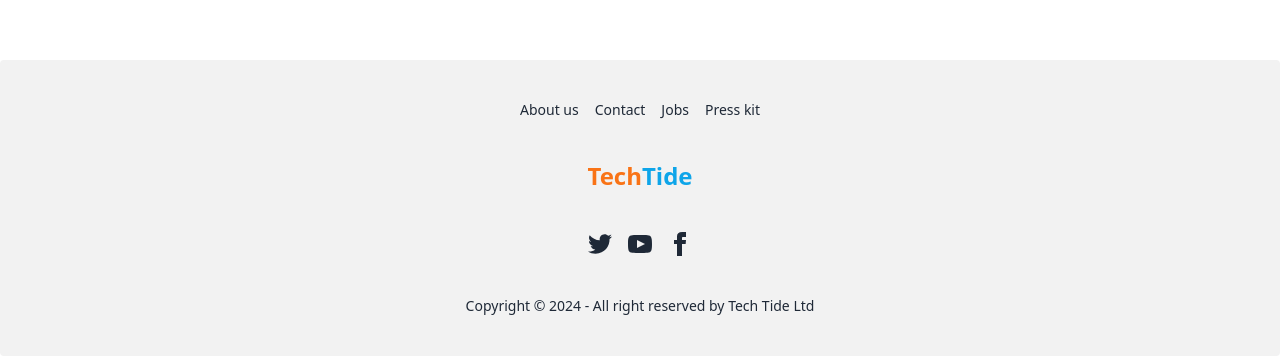
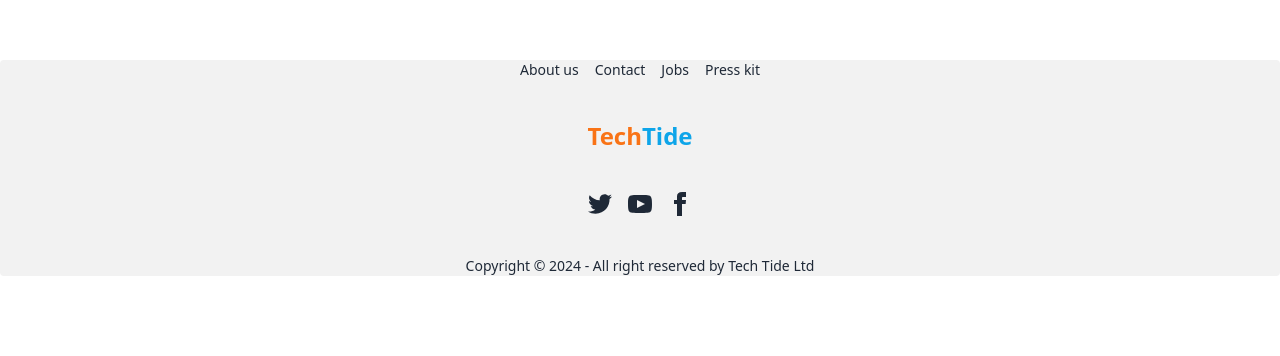
Before and after one commit to Sarfaraj525/tech-tide-client, a React (Vite) app: page / in a window 1280 px wide. Shown: the part 972-1328 px from the top of the page. After the commit the page ends 1248 px from the top, so only its background shows below. Built offline with nearby package versions, Linux system fonts and the light colour scheme; no server answers.

Commit message:
few fix has done

```diff
--- a/src/pages/Home/Home/Home.jsx
+++ b/src/pages/Home/Home/Home.jsx
@@ -73,7 +73,7 @@ const Home = () => {
 
   return (
     <div className="min-h-lvh ">
-      <div className=" m-6 lg:m-20">
+      <div className="  lg:m-20">
         <h1 className="text-3xl text-orange-600 text-center mb-8">
           Tech Products...
         </h1>
--- a/src/pages/Shared/Footer/Footer.jsx
+++ b/src/pages/Shared/Footer/Footer.jsx
@@ -3,7 +3,7 @@ import React from "react";
 
 const Footer = () => {
   return (
-    <footer className="footer footer-center p-10 bg-base-200 text-base-content rounded mt-10">
+    <footer className="footer footer-center bg-base-200 text-base-content rounded mt-10">
       <nav className="grid grid-flow-col gap-4">
         <a href="/about" className="link link-hover">
           About us
```
